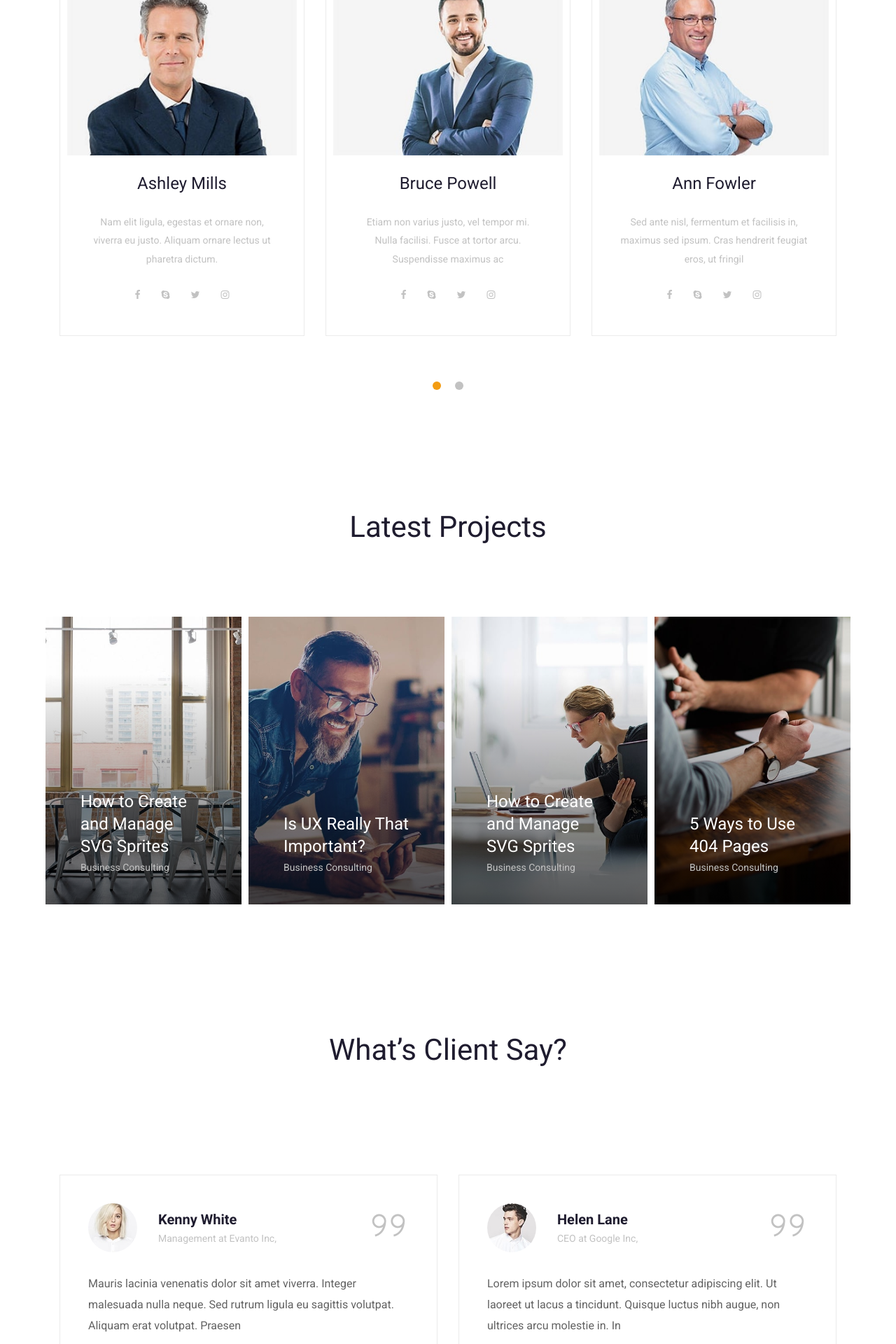
After one commit to Lemoenskil/poetische-metode-internationale-taal, a Django app: template home/templates/about.html in a window 1280 px wide. The commit adds this page. Shown: the part 2040-3960 px from the top of the page at 70% size. Run offline with Django 3.2, Linux system fonts and the light colour scheme; the template is opened without the code that fills it, so the values that code supplies are empty.

Commit message:
add about and contact template

```diff
--- /dev/null
+++ b/home/templates/about.html
@@ -0,0 +1,575 @@
+<!DOCTYPE html>
+<html>
+	<head>
+		<title>About</title>
+		<meta charset="utf-8">
+		<meta name="viewport" content="width=device-width, initial-scale=1.0, maximum-scale=1.0, user-scalable=no">
+		<meta name="format-detection" content="telephone=no">
+		<meta name="apple-mobile-web-app-capable" content="yes">
+		<!-- Fonts-->
+		<link rel="stylesheet" type="text/css" href="assets/fonts/fontawesome/font-awesome.min.css">
+		<link rel="stylesheet" type="text/css" href="assets/fonts/themify-icons/themify-icons.css">
+		<!-- Vendors-->
+		<link rel="stylesheet" type="text/css" href="assets/vendors/bootstrap4/bootstrap-grid.min.css">
+		<link rel="stylesheet" type="text/css" href="assets/vendors/magnific-popup/magnific-popup.min.css">
+		<link rel="stylesheet" type="text/css" href="assets/vendors/owl.carousel/owl.carousel.css">
+		<!-- App & fonts-->
+		<link rel="stylesheet" type="text/css" href="https://fonts.googleapis.com/css?family=Roboto:300,300i,400,400i,700,700i&amp;amp;subset=latin-ext">
+		<link rel="stylesheet" type="text/css" href="assets/css/main.css"><!--[if lt IE 9]>
+			<script src="https://oss.maxcdn.com/libs/html5shiv/3.7.0/html5shiv.js"></script>
+		<![endif]-->
+	</head>
+
+	<body>
+		<div class="page-wrap">
+
+			<!-- header -->
+			<header class="header">
+				<div class="container">
+					<div class="header__logo"><a href="index.html"><img src="assets/img/logo.png" alt=""/></a></div>
+					<div class="header__toogleGroup">
+						<div class="header__chooseLanguage">
+
+										<!-- dropdown -->
+										<div class="dropdown" data-init="dropdown"><a class="dropdown__toggle" href="javascript:void(0)">EN <i class="fa fa-angle-down" aria-hidden="true"></i></a>
+											<div class="dropdown__content" data-position="right">
+												<ul class="list-style-none">
+													<li><a href="#">EN</a></li>
+													<li><a href="#">DE</a></li>
+													<li><a href="#">VI</a></li>
+												</ul>
+											</div>
+										</div><!-- End / dropdown -->
+
+						</div>
+						<div class="search-form">
+							<div class="search-form__toggle"><i class="ti-search"></i></div>
+							<div class="search-form__form">
+
+												<!-- form-search -->
+												<div class="form-search">
+													<form>
+														<input class="form-control" type="text" placeholder="Hit enter to search or ESC to close"/>
+													</form>
+												</div><!-- End / form-search -->
+
+							</div>
+						</div>
+					</div>
+
+					<!-- consult-nav -->
+					<nav class="consult-nav">
+
+						<!-- consult-menu -->
+						<ul class="consult-menu">
+							<li><a href="index.html">Home</a>
+							</li>
+							<li class="current-menu-item"><a href="about.html">about</a>
+							</li>
+							<li class="menu-item-has-children"><a href="#">page</a>
+								<ul class="sub-menu">
+									<li><a href="comming-soon.html">Comming Soon</a>
+									</li>
+									<li><a href="404.html">404</a>
+									</li>
+									<li><a href="typography.html">Typography</a>
+									</li>
+								</ul>
+							</li>
+							<li><a href="service.html">services</a>
+							</li>
+							<li class="menu-item-has-children"><a href="project.html">project</a>
+								<ul class="sub-menu">
+									<li><a href="project-detail.html">Project detail</a>
+									</li>
+								</ul>
+							</li>
+							<li class="menu-item-has-children"><a href="blog.html">blog</a>
+								<ul class="sub-menu">
+									<li><a href="blog-detail.html">Blog detail</a>
+									</li>
+								</ul>
+							</li>
+							<li><a href="contact.html">contact</a>
+							</li>
+						</ul><!-- consult-menu -->
+
+						<div class="navbar-toggle"><span></span><span></span><span></span></div>
+					</nav><!-- End / consult-nav -->
+
+				</div>
+			</header><!-- End / header -->
+
+			<!-- Content-->
+			<div class="md-content">
+
+				<!-- Section -->
+				<section class="md-section">
+					<div class="container">
+						<div class="row">
+							<div class="col-lg-10 col-xl-8 offset-0 offset-sm-0 offset-md-0 offset-lg-1 offset-xl-2 ">
+
+								<!-- title-01 -->
+								<div class="title-01 title-01__style-04">
+									<h6 class="title-01__subTitle">about</h6>
+									<h2 class="title-01__title">We Are The Leaders In This Industry</h2>
+									<div>Curabitur elementum urna augue, eu porta purus gravida in. Cras consectetur, lorem a cursus vestibulum, ligula purus iaculis nulla, in dignissim risus turpis id justo. Sed eleifend ante et ligula eleifend ultricies. Fusce porta feugiat nisl, eget faucibus augue ultrices et. Nullam id leo fringilla, viverra est ut, faucibus lectus. Integer vel finibus ex, et convallis enim. Curabitur tristique convallis neque a eleifend. Donec mattis leo in velit scelerisque, sit amet ultricies erat mollis. Suspendisse potenti. Etiam commodo ipsum placerat, ornare libero a, consequat justo.</div>
+								</div><!-- End / title-01 -->
+
+							</div>
+						</div>
+					</div>
+				</section>
+				<!-- End / Section -->
+
+
+				<!-- Section -->
+				<section class="md-section consult-background">
+					<div class="container">
+						<div class="row">
+							<div class="col-lg-10 col-xl-8 offset-0 offset-sm-0 offset-md-0 offset-lg-1 offset-xl-2 ">
+
+								<!-- title-01 -->
+								<div class="title-01 title-01__style-04">
+									<h6 class="title-01__subTitle">awardS</h6>
+									<h2 class="title-01__title">This Is What We Get</h2>
+								</div><!-- End / title-01 -->
+
+							</div>
+						</div>
+						<div class="row">
+							<div class="col-md-6 col-lg-3 ">
+
+								<!-- iconbox -->
+								<div class="iconbox iconbox__style-03">
+									<div class="iconbox__icon"><i class="ti-cup"></i></div>
+									<div>
+										<h2 class="iconbox__title"><a href="#">The Myth of Ugly Design</a></h2>
+										<div class="iconbox__description">Duis porttitor libero ac egestas euismod. Maecenas quis felis turpis. Nulla quis turpis sed augue eg</div>
+									</div>
+								</div><!-- End / iconbox -->
+
+							</div>
+							<div class="col-md-6 col-lg-3 ">
+
+								<!-- iconbox -->
+								<div class="iconbox iconbox__style-03">
+									<div class="iconbox__icon"><i class="ti-crown"></i></div>
+									<div>
+										<h2 class="iconbox__title"><a href="#">How to Create and Manage SVG Sprites</a></h2>
+										<div class="iconbox__description">Sed ante nisl, fermentum et facilisis in, maximus sed ipsum. Cras hendrerit feugiat eros, ut fringil</div>
+									</div>
+								</div><!-- End / iconbox -->
+
+							</div>
+							<div class="col-md-6 col-lg-3 ">
+
+								<!-- iconbox -->
+								<div class="iconbox iconbox__style-03">
+									<div class="iconbox__icon"><i class="ti-world"></i></div>
+									<div>
+										<h2 class="iconbox__title"><a href="#">Best National Locations</a></h2>
+										<div class="iconbox__description">Etiam non varius justo, vel tempor mi. Nulla facilisi. Fusce at tortor arcu. Suspendisse maximus ac </div>
+									</div>
+								</div><!-- End / iconbox -->
+
+							</div>
+							<div class="col-md-6 col-lg-3 ">
+
+								<!-- iconbox -->
+								<div class="iconbox iconbox__style-03">
+									<div class="iconbox__icon"><i class="ti-shine"></i></div>
+									<div>
+										<h2 class="iconbox__title"><a href="#">How to Master Microcopy</a></h2>
+										<div class="iconbox__description">Nam elit ligula, egestas et ornare non, viverra eu justo. Aliquam ornare lectus ut pharetra dictum. </div>
+									</div>
+								</div><!-- End / iconbox -->
+
+							</div>
+						</div>
+					</div>
+				</section>
+				<!-- End / Section -->
+
+				<!-- Our Advisors-->
+
+				<!-- Section -->
+				<section class="md-section" style="padding-bottom:0;">
+					<div class="container">
+						<div class="row">
+							<div class="col-md-8 col-lg-8 offset-0 offset-sm-0 offset-md-2 offset-lg-2 ">
+
+								<!-- title-01 -->
+								<div class="title-01">
+									<h2 class="title-01__title">Our Advisors</h2>
+								</div><!-- End / title-01 -->
+
+							</div>
+						</div>
+						<div class="consult-slide">
+
+							<!-- carousel__element owl-carousel -->
+							<div class="carousel__element owl-carousel" data-options='{"loop":true,"dots":true,"nav":false,"margin":30,"responsive":{"0":{"items":1},"768":{"items":2},"992":{"items":3}}}'>
+
+								<!-- textbox -->
+								<div class="textbox textbox__style-02">
+									<div class="textbox__image"><a href="#"><img src="assets/img/avatars/1.jpg" alt=""/></a></div>
+									<div class="textbox__body">
+										<h2 class="textbox__title"><a href="#">Ashley Mills</a></h2>
+										<div class="textbox__description">Nam elit ligula, egestas et ornare non, viverra eu justo. Aliquam ornare lectus ut pharetra dictum. </div>
+
+											<!-- social-01 -->
+											<div class="social-01">
+												<nav class="social-01__navSocial"><a class="social-01__item" href="#"><i class="fa fa-facebook"></i></a><a class="social-01__item" href="#"><i class="fa fa-skype"></i></a><a class="social-01__item" href="#"><i class="fa fa-twitter"></i></a><a class="social-01__item" href="#"><i class="fa fa-instagram"></i></a>
+												</nav>
+											</div><!-- End / social-01 -->
+
+									</div>
+								</div><!-- End / textbox -->
+
+
+								<!-- textbox -->
+								<div class="textbox textbox__style-02">
+									<div class="textbox__image"><a href="#"><img src="assets/img/avatars/2.jpg" alt=""/></a></div>
+									<div class="textbox__body">
+										<h2 class="textbox__title"><a href="#">Bruce Powell</a></h2>
+										<div class="textbox__description">Etiam non varius justo, vel tempor mi. Nulla facilisi. Fusce at tortor arcu. Suspendisse maximus ac </div>
+
+											<!-- social-01 -->
+											<div class="social-01">
+												<nav class="social-01__navSocial"><a class="social-01__item" href="#"><i class="fa fa-facebook"></i></a><a class="social-01__item" href="#"><i class="fa fa-skype"></i></a><a class="social-01__item" href="#"><i class="fa fa-twitter"></i></a><a class="social-01__item" href="#"><i class="fa fa-instagram"></i></a>
+												</nav>
+											</div><!-- End / social-01 -->
+
+									</div>
+								</div><!-- End / textbox -->
+
+
+								<!-- textbox -->
+								<div class="textbox textbox__style-02">
+									<div class="textbox__image"><a href="#"><img src="assets/img/avatars/3.jpg" alt=""/></a></div>
+									<div class="textbox__body">
+										<h2 class="textbox__title"><a href="#">Ann Fowler</a></h2>
+										<div class="textbox__description">Sed ante nisl, fermentum et facilisis in, maximus sed ipsum. Cras hendrerit feugiat eros, ut fringil</div>
+
+											<!-- social-01 -->
+											<div class="social-01">
+												<nav class="social-01__navSocial"><a class="social-01__item" href="#"><i class="fa fa-facebook"></i></a><a class="social-01__item" href="#"><i class="fa fa-skype"></i></a><a class="social-01__item" href="#"><i class="fa fa-twitter"></i></a><a class="social-01__item" href="#"><i class="fa fa-instagram"></i></a>
+												</nav>
+											</div><!-- End / social-01 -->
+
+									</div>
+								</div><!-- End / textbox -->
+
+
+								<!-- textbox -->
+								<div class="textbox textbox__style-02">
+									<div class="textbox__image"><a href="#"><img src="assets/img/avatars/4.jpg" alt=""/></a></div>
+									<div class="textbox__body">
+										<h2 class="textbox__title"><a href="#">Cynthia Aguilar</a></h2>
+										<div class="textbox__description">Integer placerat ullamcorper urna nec rhoncus. Sed velit justo, lacinia non sapien imperdiet, sagitt</div>
+
+											<!-- social-01 -->
+											<div class="social-01">
+												<nav class="social-01__navSocial"><a class="social-01__item" href="#"><i class="fa fa-facebook"></i></a><a class="social-01__item" href="#"><i class="fa fa-skype"></i></a><a class="social-01__item" href="#"><i class="fa fa-twitter"></i></a><a class="social-01__item" href="#"><i class="fa fa-instagram"></i></a>
+												</nav>
+											</div><!-- End / social-01 -->
+
+									</div>
+								</div><!-- End / textbox -->
+
+							</div><!-- End / carousel__element owl-carousel -->
+
+						</div>
+					</div>
+				</section>
+				<!-- End / Section -->
+
+				<!-- Latest Projects-->
+
+				<!-- Section -->
+				<section class="md-section" style="padding-bottom:0;">
+					<div class="container">
+						<div class="row">
+							<div class="col-md-8 col-lg-8 offset-0 offset-sm-0 offset-md-2 offset-lg-2 ">
+
+								<!-- title-01 -->
+								<div class="title-01">
+									<h2 class="title-01__title">Latest Projects</h2>
+								</div><!-- End / title-01 -->
+
+							</div>
+						</div>
+					</div>
+					<div class="consult-project">
+						<div class="row">
+							<div class="col-sm-6 col-md-6 col-lg-6 col-xl-3 " style="padding-left: 5px; padding-right: 5px;">
+
+								<!-- post-02 -->
+								<div class="post-02 post-02__style-02 js-post-effect">
+									<div class="post-02__media"><a href="#"><img src="assets/img/projects/v-1.jpg" alt=""/></a></div>
+									<div class="post-02__body">
+										<h2 class="post-02__title"><a href="#">How to Create and Manage SVG Sprites</a></h2>
+										<div class="post-02__department">Business Consulting</div>
+										<div class="post-02__content">
+											<div class="post-02__description">Etiam non varius justo, vel tempor mi. Nulla facilisi. Fusce at tortor arcu. Suspendisse maximus ac nisl eu porta. Praesent eget consequat nisi, at mollis turpis. Quisque sed venenatis neque, at molli</div><a class="post-02__link" href="#">View detail</a>
+										</div>
+									</div>
+								</div><!-- End / post-02 -->
+
+							</div>
+							<div class="col-sm-6 col-md-6 col-lg-6 col-xl-3 " style="padding-left: 5px; padding-right: 5px;">
+
+								<!-- post-02 -->
+								<div class="post-02 post-02__style-02 js-post-effect">
+									<div class="post-02__media"><a href="#"><img src="assets/img/projects/v-2.jpg" alt=""/></a></div>
+									<div class="post-02__body">
+										<h2 class="post-02__title"><a href="#">Is UX Really That Important?</a></h2>
+										<div class="post-02__department">Business Consulting</div>
+										<div class="post-02__content">
+											<div class="post-02__description">Nam elit ligula, egestas et ornare non, viverra eu justo. Aliquam ornare lectus ut pharetra dictum. Aliquam erat volutpat. In fringilla erat at eros pharetra faucibus. Nunc a magna eu lectus fringilla</div><a class="post-02__link" href="#">View detail</a>
+										</div>
+									</div>
+								</div><!-- End / post-02 -->
+
+							</div>
+							<div class="col-sm-6 col-md-6 col-lg-6 col-xl-3 " style="padding-left: 5px; padding-right: 5px;">
+
+								<!-- post-02 -->
+								<div class="post-02 post-02__style-02 js-post-effect">
+									<div class="post-02__media"><a href="#"><img src="assets/img/projects/v-3.jpg" alt=""/></a></div>
+									<div class="post-02__body">
+										<h2 class="post-02__title"><a href="#">How to Create and Manage SVG Sprites</a></h2>
+										<div class="post-02__department">Business Consulting</div>
+										<div class="post-02__content">
+											<div class="post-02__description">Suspendisse ac elit vitae est lacinia interdum eu sit amet mauris. Phasellus aliquam nisi sit amet libero mattis ornare. In varius nunc vel suscipit rhoncus. Nunc hendrerit nisl nec orci eleifend accu</div><a class="post-02__link" href="#">View detail</a>
+										</div>
+									</div>
+								</div><!-- End / post-02 -->
+
+							</div>
+							<div class="col-sm-6 col-md-6 col-lg-6 col-xl-3 " style="padding-left: 5px; padding-right: 5px;">
+
+								<!-- post-02 -->
+								<div class="post-02 post-02__style-02 js-post-effect">
+									<div class="post-02__media"><a href="#"><img src="assets/img/projects/v-4.jpg" alt=""/></a></div>
+									<div class="post-02__body">
+										<h2 class="post-02__title"><a href="#">5 Ways to Use 404 Pages</a></h2>
+										<div class="post-02__department">Business Consulting</div>
+										<div class="post-02__content">
+											<div class="post-02__description">Sed ante nisl, fermentum et facilisis in, maximus sed ipsum. Cras hendrerit feugiat eros, ut fringilla nunc finibus sed. Quisque vitae dictum augue, vitae pretium sem. Proin tristique lobortis mauris </div><a class="post-02__link" href="#">View detail</a>
+										</div>
+									</div>
+								</div><!-- End / post-02 -->
+
+							</div>
+						</div>
+					</div>
+				</section>
+				<!-- End / Section -->
+
+				<!-- What’s Client Say ?-->
+
+				<!-- Section -->
+				<section class="md-section" style="padding-bottom:0;">
+					<div class="container">
+						<div class="row">
+							<div class="col-md-8 col-lg-8 offset-0 offset-sm-0 offset-md-2 offset-lg-2 ">
+
+								<!-- title-01 -->
+								<div class="title-01">
+									<h2 class="title-01__title">What’s Client Say?</h2>
+								</div><!-- End / title-01 -->
+
+							</div>
+						</div>
+						<div class="consult-slide">
+
+							<!-- carousel__element owl-carousel -->
+							<div class="carousel__element owl-carousel" data-options='{"loop":true,"dots":true,"nav":false,"margin":30,"responsive":{"0":{"items":1},"992":{"items":2}}}'>
+
+								<!-- testimonial -->
+								<div class="testimonial">
+									<div class="testimonial__info"><a class="testimonial__avatar" href="#"><img src="assets/img/avatars/avatar-01.jpg" alt=""/></a>
+										<h5 class="testimonial__name">Kenny White</h5><span class="testimonial__position">Management at Evanto Inc,</span>
+									</div>
+									<div class="testimonial__content">
+										<div class="testimonial__text">Mauris lacinia venenatis dolor sit amet viverra. Integer malesuada nulla neque. Sed rutrum ligula eu sagittis volutpat. Aliquam erat volutpat. Praesen</div>
+									</div>
+								</div><!-- End / testimonial -->
+
+
+								<!-- testimonial -->
+								<div class="testimonial">
+									<div class="testimonial__info"><a class="testimonial__avatar" href="#"><img src="assets/img/avatars/avatar-02.jpg" alt=""/></a>
+										<h5 class="testimonial__name">Helen Lane</h5><span class="testimonial__position">CEO at Google Inc,</span>
+									</div>
+									<div class="testimonial__content">
+										<div class="testimonial__text">Lorem ipsum dolor sit amet, consectetur adipiscing elit. Ut laoreet ut lacus a tincidunt. Quisque luctus nibh augue, non ultrices arcu molestie in. In</div>
+									</div>
+								</div><!-- End / testimonial -->
+
+
+								<!-- testimonial -->
+								<div class="testimonial">
+									<div class="testimonial__info"><a class="testimonial__avatar" href="#"><img src="assets/img/avatars/1.jpg" alt=""/></a>
+										<h5 class="testimonial__name">Cynthia Aguilar</h5><span class="testimonial__position">Management at Evanto Inc,</span>
+									</div>
+									<div class="testimonial__content">
+										<div class="testimonial__text">Lorem ipsum dolor sit amet, consectetur adipiscing elit. Ut laoreet ut lacus a tincidunt. Quisque luctus nibh augue, non ultrices arcu molestie in. In</div>
+									</div>
+								</div><!-- End / testimonial -->
+
+							</div><!-- End / carousel__element owl-carousel -->
+
+						</div>
+					</div>
+				</section>
+				<!-- End / Section -->
+
+				<!-- Our partner-->
+
+				<!-- Section -->
+				<section class="md-section">
+					<div class="container">
+						<div class="row">
+							<div class="col-md-8 col-lg-8 offset-0 offset-sm-0 offset-md-2 offset-lg-2 ">
+
+								<!-- title-01 -->
+								<div class="title-01">
+									<h2 class="title-01__title">Our Partner</h2>
+								</div><!-- End / title-01 -->
+
+							</div>
+						</div>
+
+						<!-- carousel__element owl-carousel -->
+						<div class="carousel__element owl-carousel" data-options='{"loop":true,"dots":false,"nav":true,"margin":30,"responsive":{"0":{"items":2},"768":{"items":3},"992":{"items":5}}}'>
+
+							<!--  -->
+							<div>
+								<div class="brand-01__image"><img src="assets/img/brands/1.png" alt=""/></div>
+							</div><!-- End /  -->
+
+
+							<!--  -->
+							<div>
+								<div class="brand-01__image"><img src="assets/img/brands/2.png" alt=""/></div>
+							</div><!-- End /  -->
+
+
+							<!--  -->
+							<div>
+								<div class="brand-01__image"><img src="assets/img/brands/3.png" alt=""/></div>
+							</div><!-- End /  -->
+
+
+							<!--  -->
+							<div>
+								<div class="brand-01__image"><img src="assets/img/brands/4.png" alt=""/></div>
+							</div><!-- End /  -->
+
+
+							<!--  -->
+							<div>
+								<div class="brand-01__image"><img src="assets/img/brands/5.png" alt=""/></div>
+							</div><!-- End /  -->
+
+						</div><!-- End / carousel__element owl-carousel -->
+
+					</div>
+				</section>
+				<!-- End / Section -->
+
+			</div>
+			<!-- End / Content-->
+
+			<!-- footer -->
+			<footer class="footer">
+				<div class="footer__main">
+					<div class="row row-eq-height">
+						<div class="col-8 col-sm-7 col-md-9 col-lg-3 ">
+							<div class="footer__item"><a class="consult_logo" href="#"><img src="assets/img/logo.png" alt=""/></a>
+								<p>Lorem ipsum dolor sit amet, consectetur adipiscing elit. Ut laoreet ut lacus a tincidunt.</p>
+							</div>
+						</div>
+						<div class="col-sm-6 col-md-4 col-lg-3 col-xl-2 offset-0 offset-sm-0 offset-md-0 offset-lg-0 offset-xl-1 ">
+							<div class="footer__item">
+
+									<!-- widget-text__widget -->
+									<section class="widget-text__widget widget">
+										<div class="widget-text__content">
+											<ul>
+												<li><a href="#">Term of Services </a></li>
+												<li><a href="#">Privacy Policy </a></li>
+												<li><a href="#">Sitemap </a></li>
+												<li><a href="#">Help</a></li>
+											</ul>
+										</div>
+									</section><!-- End / widget-text__widget -->
+
+							</div>
+						</div>
+						<div class="col-sm-6 col-md-4 col-lg-2 col-xl-2 ">
+							<div class="footer__item">
+
+									<!-- widget-text__widget -->
+									<section class="widget-text__widget widget">
+										<div class="widget-text__content">
+											<ul>
+												<li><a href="#">How It Work </a></li>
+												<li><a href="#">Carrier </a></li>
+												<li><a href="#">Pricing </a></li>
+												<li><a href="#">Support</a></li>
+											</ul>
+										</div>
+									</section><!-- End / widget-text__widget -->
+
+							</div>
+						</div>
+						<div class="col-md-4 col-lg-2 col-xl-2 ">
+							<div class="footer__item">
+
+									<!-- form-sub -->
+									<div class="form-sub">
+										<h4 class="form-sub__title">Our Newsletter</h4>
+										<form class="form-sub__form">
+											<div class="form-item">
+												<input class="form-control" type="email" placeholder="Enter Your Email Address..."/>
+											</div>
+											<div class="form-submit">
+												<button class="form-button" type="submit"><i class="fa fa-paper-plane" aria-hidden="true"></i></button>
+											</div>
+										</form>
+									</div><!-- End / form-sub -->
+
+							</div>
+						</div>
+						<div class="col-sm-6 col-md-4 col-lg-2 col-xl-2  consult_backToTop">
+							<div class="footer__item"><a href="#" id="back-to-top"> <i class="fa fa-angle-up" aria-hidden="true"> </i><span>Back To Top</span></a></div>
+						</div>
+					</div>
+				</div>
+				<div class="footer__copyright">2017 &copy; Copyright Awe7. All rights Reserved.</div>
+			</footer><!-- End / footer -->
+
+		</div>
+		<!-- Vendors-->
+		<script type="text/javascript" src="assets/vendors/jquery/jquery.min.js"></script>
+		<script type="text/javascript" src="assets/vendors/imagesloaded/imagesloaded.pkgd.js"></script>
+		<script type="text/javascript" src="assets/vendors/isotope-layout/isotope.pkgd.js"></script>
+		<script type="text/javascript" src="assets/vendors/jquery.countdown/jquery.countdown.min.js"></script>
+		<script type="text/javascript" src="assets/vendors/jquery.countTo/jquery.countTo.min.js"></script>
+		<script type="text/javascript" src="assets/vendors/jquery.countUp/jquery.countup.min.js"></script>
+		<script type="text/javascript" src="assets/vendors/jquery.matchHeight/jquery.matchHeight.min.js"></script>
+		<script type="text/javascript" src="assets/vendors/jquery.mb.ytplayer/jquery.mb.YTPlayer.min.js"></script>
+		<script type="text/javascript" src="assets/vendors/magnific-popup/jquery.magnific-popup.min.js"></script>
+		<script type="text/javascript" src="assets/vendors/masonry-layout/masonry.pkgd.js"></script>
+		<script type="text/javascript" src="assets/vendors/owl.carousel/owl.carousel.js"></script>
+		<script type="text/javascript" src="assets/vendors/jquery.waypoints/jquery.waypoints.min.js"></script>
+		<script type="text/javascript" src="assets/vendors/menu/menu.min.js"></script>
+		<script type="text/javascript" src="assets/vendors/smoothscroll/SmoothScroll.min.js"></script>
+		<!-- App-->
+		<script type="text/javascript" src="assets/js/main.js"></script>
+	</body>
+</html>
--- a/templates/base.html
+++ b/templates/base.html
@@ -27,7 +27,7 @@
 		<div class="page-wrap">
 
 			<!-- header -->
-			<header class="header header__style-02">
+			<header class="header">
 				<div class="container">
 					<div class="header__logo"><a href="index.html"><img src="static/img/logo.png" alt=""/></a></div>
 					<div class="header__toogleGroup">
```
Also changed, not shown: home/templates/contact.html (added, +109 -0 lines).
